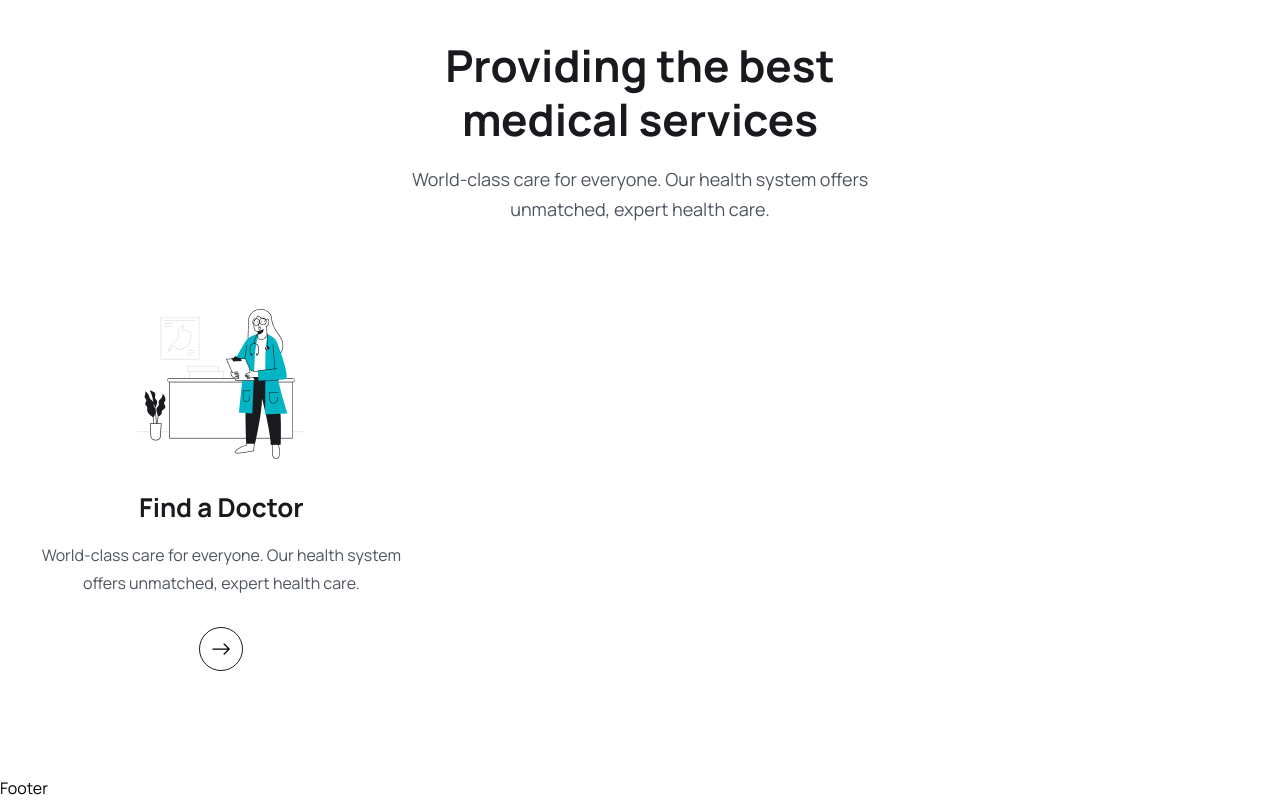
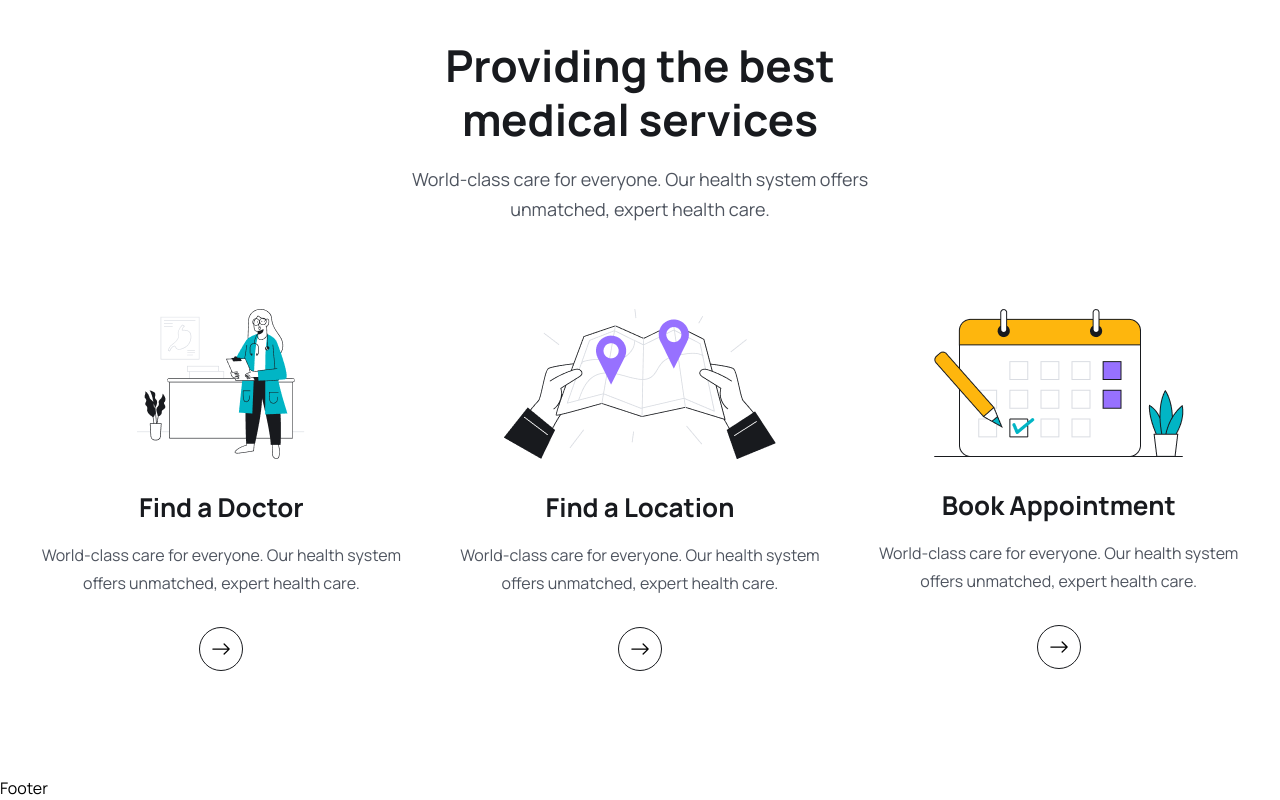
Before and after one commit to AayushAryan007/docAppoint, a React (Vite) app in the folder client/: page / in a window 1280 px wide. Shown: the part 878-1678 px from the top of the page. Built offline with nearby package versions, Linux system fonts and the light colour scheme; the HTML template or start-up script is replaced by a standard one.

Commit message:
section 2

```diff
--- a/client/src/pages/Home.jsx
+++ b/client/src/pages/Home.jsx
@@ -4,6 +4,8 @@
 import heroImg03 from "../assets/images/hero-Img03.png";
 import { Link } from "react-router-dom";
 import icon01 from "../assets/images/icon01.png";
+import icon02 from "../assets/images/icon02.png";
+import icon03 from "../assets/images/icon03.png";
 import { BsArrowRight } from "react-icons/bs";
 
 const Home = () => {
@@ -107,6 +109,50 @@
                 </Link>
               </div>
             </div>
+            <div className="py-[30px] px-5">
+              <div className="flex items-center justify-center">
+                <img src={icon02} alt="" />
+              </div>
+
+              <div className="mt-[30px]">
+                <h2 className="text-[26px] leading-9 text-headingColor font-[700] text-center">
+                  Find a Location
+                </h2>
+                <p className="text-[16px] leading-7 text-textColor font-[400] mt-4 text-center">
+                  World-class care for everyone. Our health system offers
+                  unmatched, expert health care.
+                </p>
+
+                <Link
+                  to="/doctors"
+                  className="w-[44px] h-[44px] rounded-full border border-solid border-[#181A1E] mt-[30px] mx-auto flex items-center justify-center group hover:bg-primaryColor hover:border-none"
+                >
+                  <BsArrowRight className="group-hover:text-white w-6 h-5" />
+                </Link>
+              </div>
+            </div>
+            <div className="py-[30px] px-5">
+              <div className="flex items-center justify-center">
+                <img src={icon03} alt="" />
+              </div>
+
+              <div className="mt-[30px]">
+                <h2 className="text-[26px] leading-9 text-headingColor font-[700] text-center">
+                  Book Appointment
+                </h2>
+                <p className="text-[16px] leading-7 text-textColor font-[400] mt-4 text-center">
+                  World-class care for everyone. Our health system offers
+                  unmatched, expert health care.
+                </p>
+
+                <Link
+                  to="/doctors"
+                  className="w-[44px] h-[44px] rounded-full border border-solid border-[#181A1E] mt-[30px] mx-auto flex items-center justify-center group hover:bg-primaryColor hover:border-none"
+                >
+                  <BsArrowRight className="group-hover:text-white w-6 h-5" />
+                </Link>
+              </div>
+            </div>
           </div>
         </div>
       </section>
```
